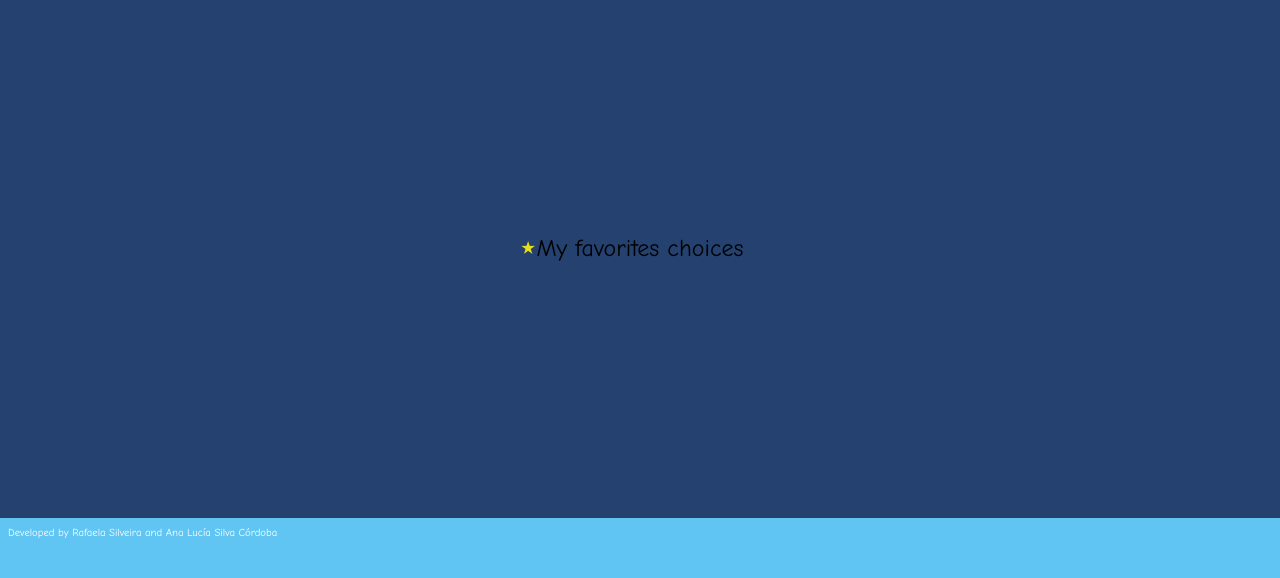
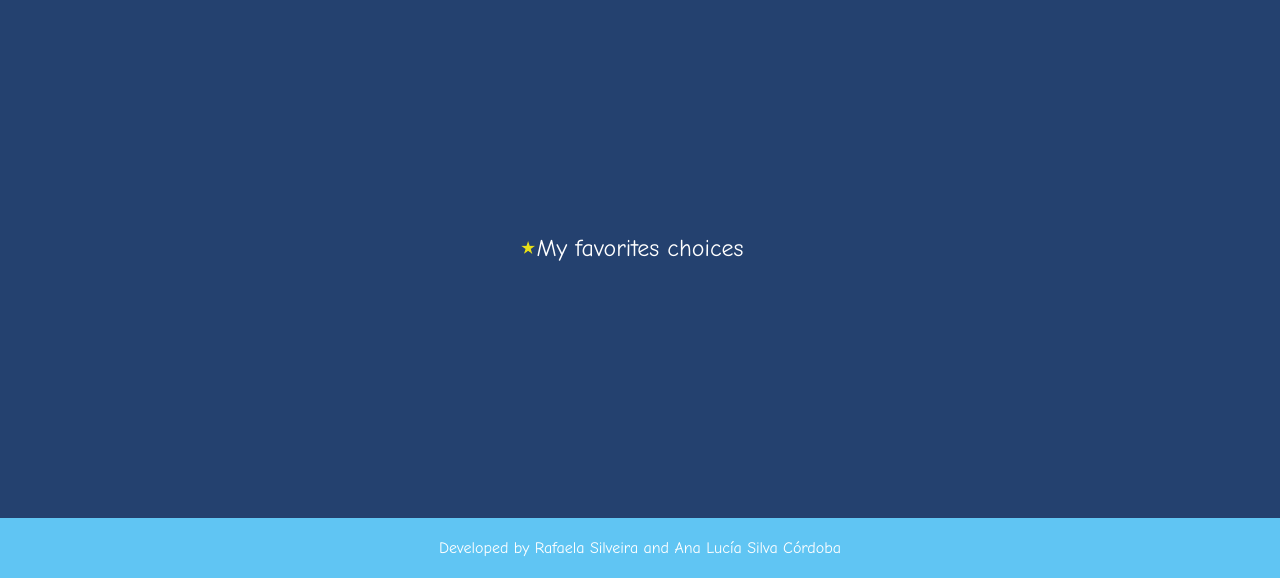
Before and after one commit to alusilco/curiousfactsrl, a plain HTML site: page Index/pagsec.html in a window 1280 px wide. Shown: the part 222-800 px from the top of the page. Drawn offline with Linux system fonts and the light colour scheme.

Commit message:
ajustes css

```diff
--- a/Css/pagsec.css
+++ b/Css/pagsec.css
@@ -47,6 +47,7 @@ h2 {
     background-repeat: no-repeat;
     background-size: auto;
     padding: 10px 15px;
+    color: var(--color-font-footer);
 }
 
 .logo{
--- a/Index/pagsec.html
+++ b/Index/pagsec.html
@@ -20,7 +20,7 @@
     </main>
 
     <footer>
-        <h6>Developed by Rafaela Silveira and Ana Lucía Silva Córdoba</h6>
+        <p>Developed by Rafaela Silveira and Ana Lucía Silva Córdoba</p>
     </footer>
 </body>
 </html>
```
